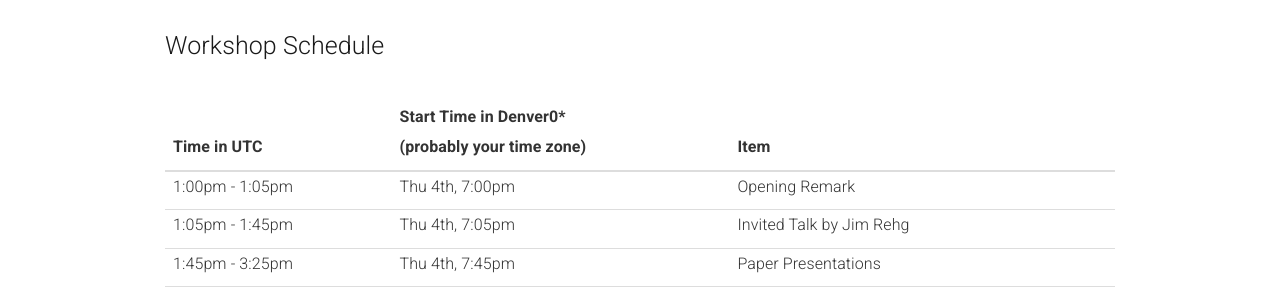
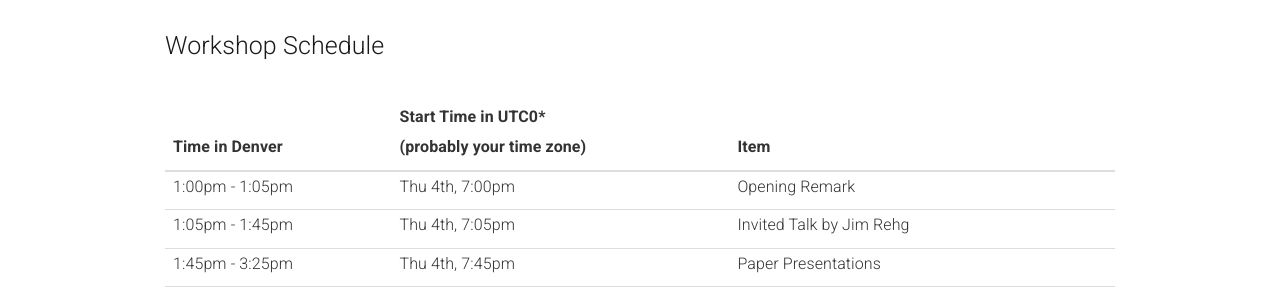
Before and after one commit to gazeworkshop/gazeworkshop.github.io, a Jekyll site: the page built from _pages/home_2026.md, in a window 1280 px wide and 900 px high, scrolled down 1501 px. Shown: the part 153-445 px from the top of the window. Built offline with Jekyll 4.4.1, drawn with Linux system fonts in a browser that asks for light colours; nearby versions of some CDN libraries.

Commit message:
Swap time columns for UTC and Denver

```diff
--- a/_pages/home_2026.md
+++ b/_pages/home_2026.md
@@ -128,8 +128,8 @@
      <table class="table schedule" style="border:none !important;">
       <thead class="thead-light">
         <tr>
-	  <th>Time in UTC</th>
-	  <th>Start Time in Denver<span class="tz-offset"></span><b>*</b><br><span class="tz-subtext">(probably your time zone)</span></th>
+	  <th>Time in Denver</th>
+	  <th>Start Time in UTC<span class="tz-offset"></span><b>*</b><br><span class="tz-subtext">(probably your time zone)</span></th>
           <th>Item</th>
         </tr>
       </thead>
```
